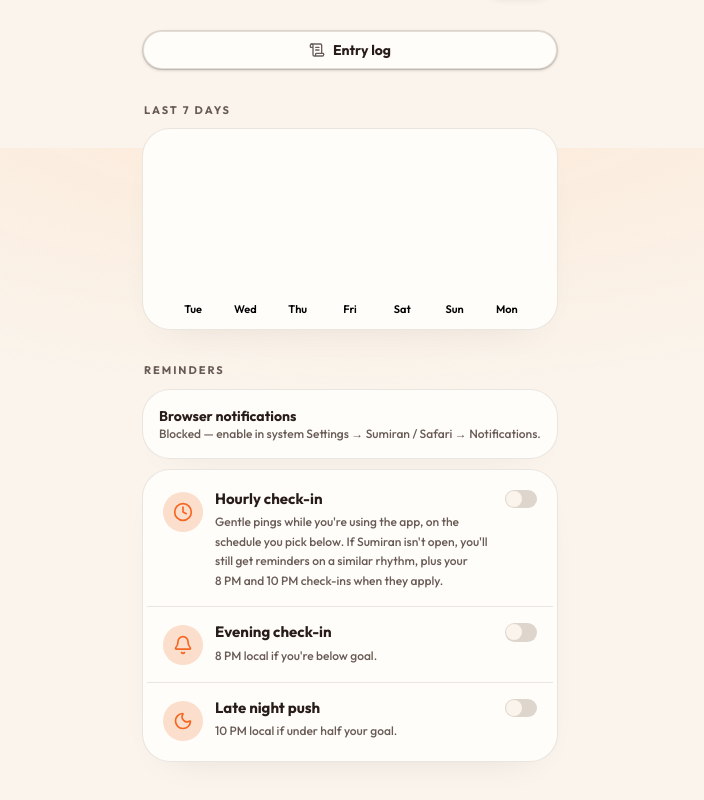
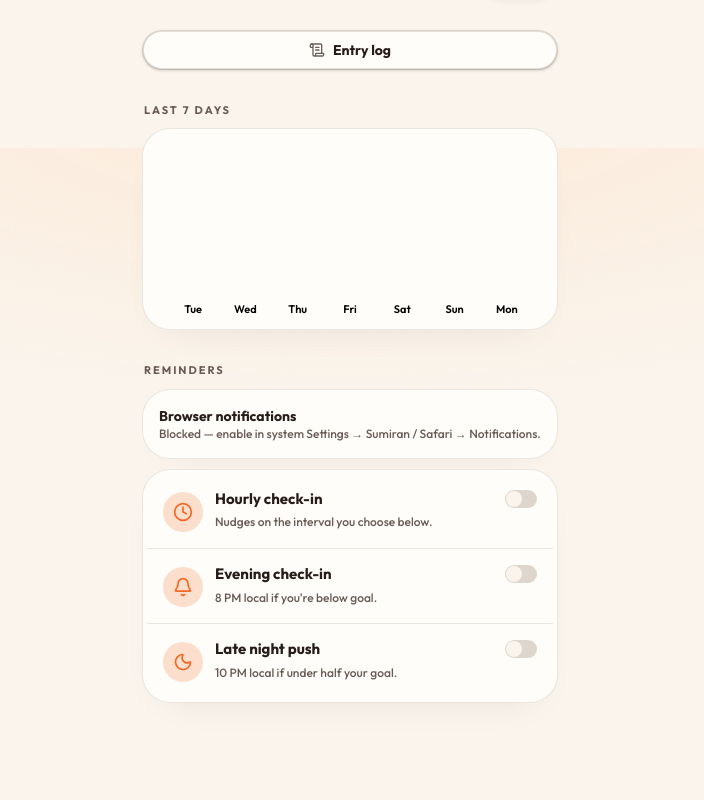
Before and after one commit to pradhumnts/Sumiran, a Next.js app: page / in a window 1280 px wide. Shown: the part 652-1452 px from the top of the page, without its empty margins (290-994 px from the left). After the commit the page ends 1395 px from the top, so only its background shows below. Built offline with nearby package versions, Linux system fonts and the light colour scheme.

Commit message:
Simplify hourly reminder caption

```diff
--- a/src/components/Reminders.jsx
+++ b/src/components/Reminders.jsx
@@ -124,9 +124,7 @@ export default function Reminders({ settings, onChange }) {
             <div className="min-w-0 space-y-1">
               <Label className="text-[15px] font-bold leading-tight">Hourly check-in</Label>
               <p className="text-xs font-medium leading-relaxed text-muted-foreground">
-                Gentle pings while you&apos;re using the app, on the schedule you pick below. If
-                Sumiran isn&apos;t open, you&apos;ll still get reminders on a similar rhythm, plus
-                your 8&nbsp;PM and 10&nbsp;PM check-ins when they apply.
+                Nudges on the interval you choose below.
               </p>
               {settings.hourly.enabled && (
                 <div className="space-y-2 pt-2">
```
